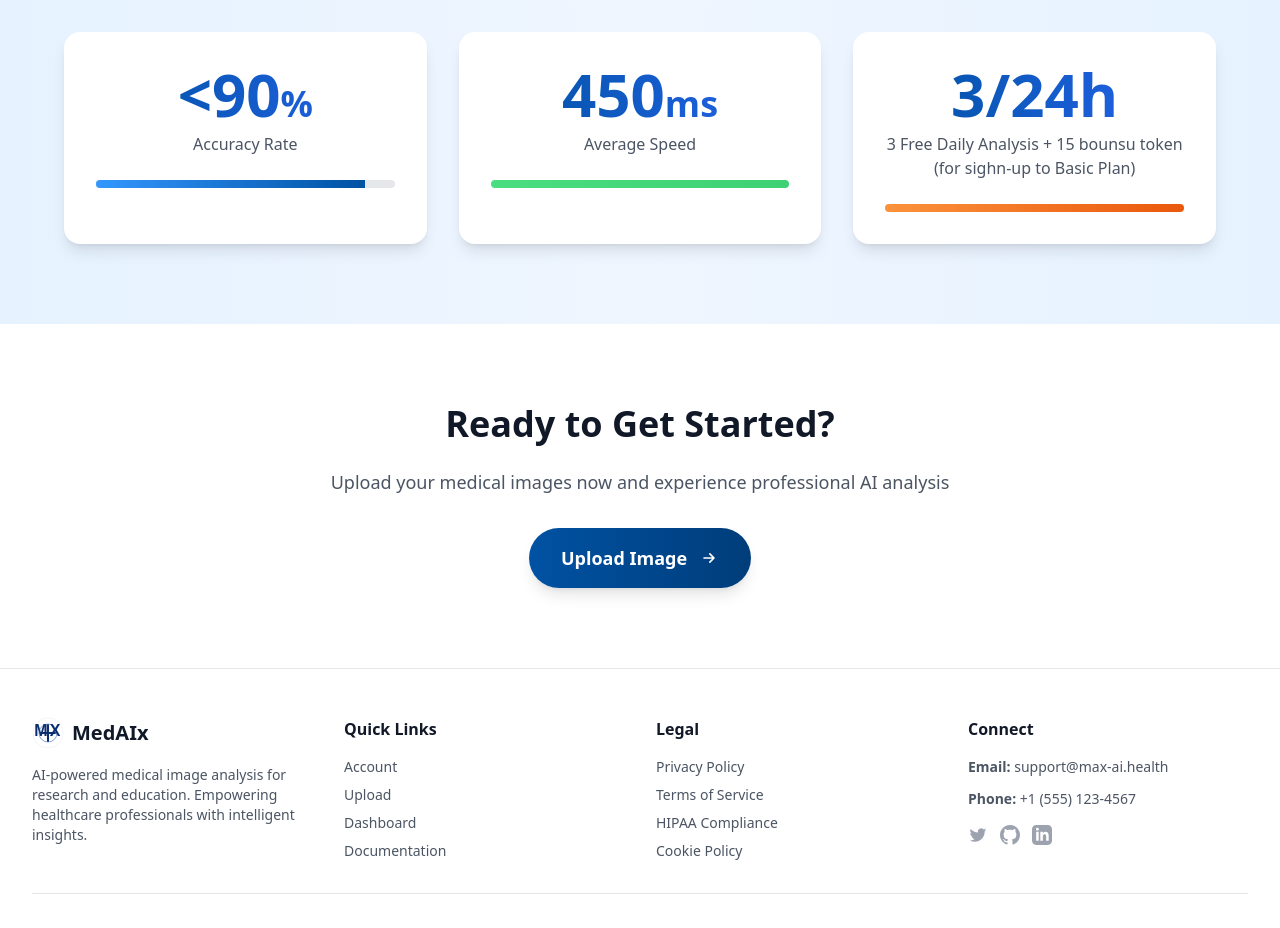
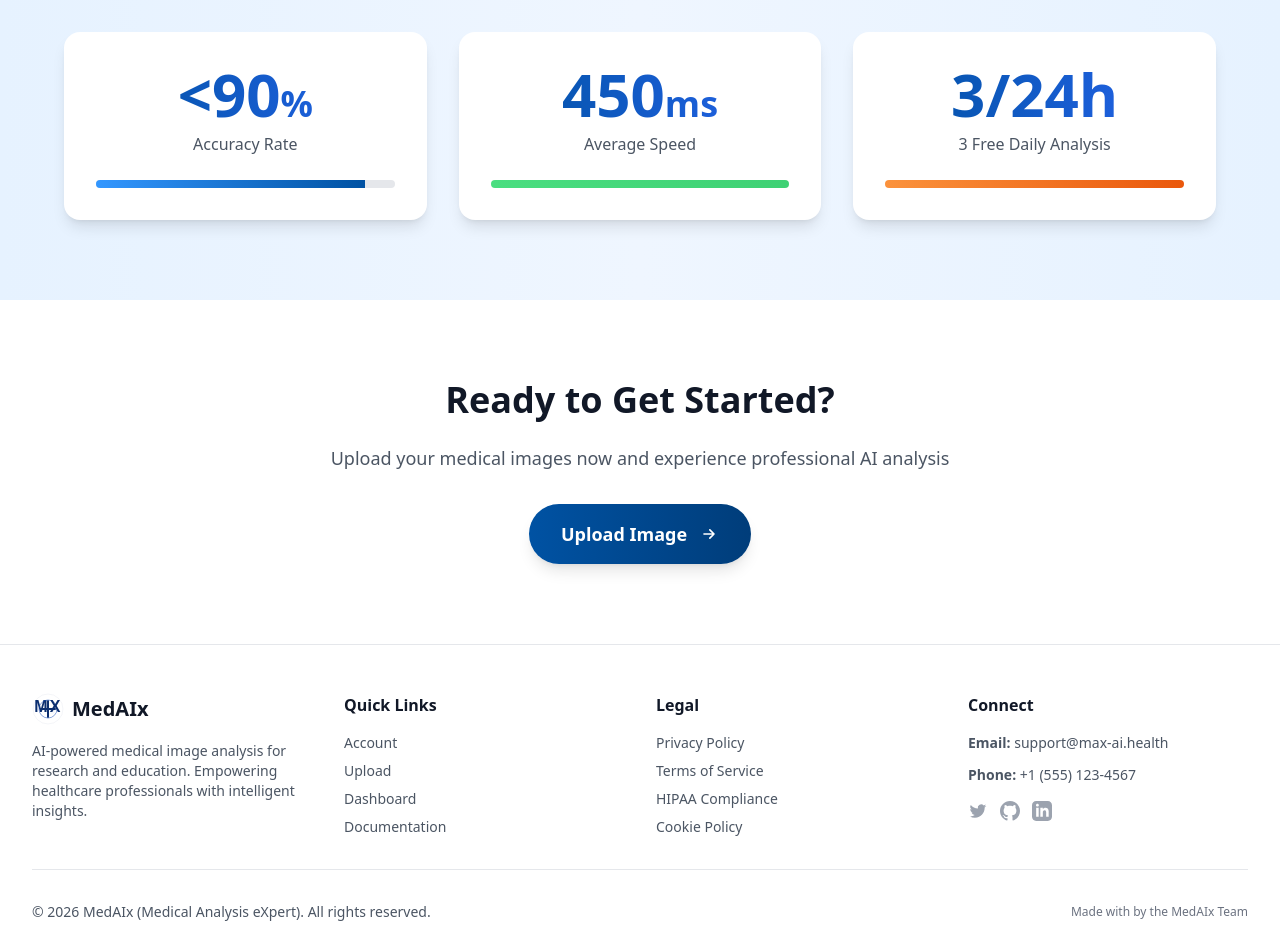
Before and after one commit to Ariatd/medaix-ui, a React (Vite) app: page / in a window 1280 px wide. Shown: the part 2280-3208 px from the top of the page. Built offline with nearby package versions, Linux system fonts and the light colour scheme; no server answers.

Commit message:
remove + 15 bounsu token (for sighn-up to Basic Plan)

```diff
--- a/src/pages/Landing.tsx
+++ b/src/pages/Landing.tsx
@@ -507,7 +507,7 @@ const Landing: React.FC = () => {
                 },
                 {
                   value: '3/24h',
-                  label: '3 Free Daily Analysis + 15 bounsu token (for sighn-up to Basic Plan)',
+                  label: '3 Free Daily Analysis',
                   color: 'warning',
                   progress: 100,
                 },
```
